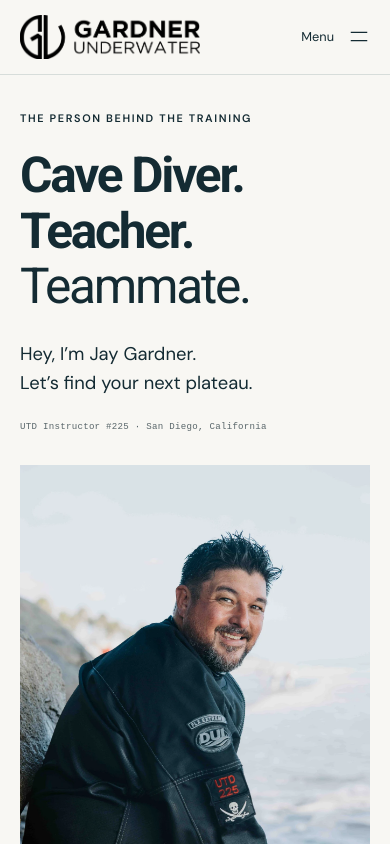
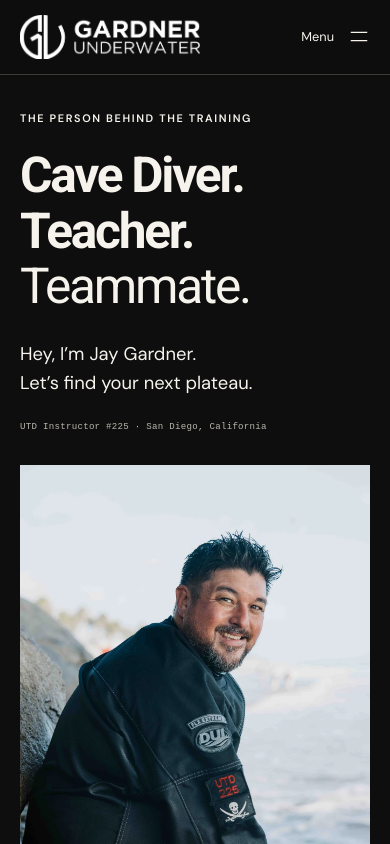
Before and after one commit to jeremiahrgardner/gardnerunderwater, a Next.js app: page /about in a window 390 px wide. Shown: the top 844 px of the page. Built offline with nearby package versions, Linux system fonts and the light colour scheme.

Commit message:
Apply black and gold branding throughout the site

```diff
--- a/app/editorial.css
+++ b/app/editorial.css
@@ -1,22 +1,12 @@
 /* The editorial layer: clear choices, real people, and room to read. */
-:root {
-  --canvas: #f8f7f3;
-  --paper: #eeefea;
-  --card: #fffefa;
-  --ink: #142b33;
-  --ink-dark: #09232c;
-  --muted: #59666a;
-  --border: #d7ddda;
-  --gold: #e6c469;
-  --gold-dark: #776027;
-}
+
 .site-header {
-  background: rgba(248, 247, 243, 0.98);
+  background: rgba(14, 14, 14, 0.98);
 }
 .site-header-home {
   background: var(--ink-dark);
-  color: #fffefa;
-  border-color: #28414a;
+  color: var(--white);
+  border-color: var(--border);
 }
 .site-header-home .brand-symbol {
   filter: none;
@@ -29,7 +19,7 @@
   color: var(--ink-dark);
 }
 .site-header-home .header-cta:hover {
-  background: #f3d68c;
+  background: var(--gold-hover);
 }
 .header-inner {
   height: 88px;
@@ -47,18 +37,18 @@
   font-size: 0.8rem;
 }
 .site-footer {
-  background: #081e26;
+  background: var(--ink-dark);
 }
 .site-footer .footer-label,
 .footer-brand .eyebrow {
-  color: #aebfc4;
+  color: var(--muted);
 }
 .site-footer .footer-brand > p {
-  color: #b9c9cd;
+  color: var(--muted);
 }
 .footer-bottom {
-  color: #aebfc4;
-  border-color: #31454c;
+  color: var(--muted);
+  border-color: var(--border);
 }
 .eyebrow {
   font-family: var(--body);
@@ -96,8 +86,8 @@
 
 .landing-hero {
   position: relative;
-  background: #082b37;
-  color: #fffefa;
+  background: var(--ink-dark);
+  color: var(--white);
   min-height: min(750px, 85svh);
   isolation: isolate;
 }
@@ -113,12 +103,12 @@
   background:
     linear-gradient(
       90deg,
-      rgba(3, 22, 30, 0.92) 0%,
-      rgba(3, 22, 30, 0.8) 27%,
-      rgba(3, 22, 30, 0.35) 65%,
-      rgba(3, 22, 30, 0.05)
+      rgba(0, 0, 0, 0.92) 0%,
+      rgba(0, 0, 0, 0.8) 27%,
+      rgba(0, 0, 0, 0.35) 65%,
+      rgba(0, 0, 0, 0.05)
     ),
-    linear-gradient(0deg, rgba(3, 22, 30, 0.55), transparent 28%);
+    linear-gradient(0deg, rgba(0, 0, 0, 0.55), transparent 28%);
 }
 .landing-hero-content {
   min-height: min(750px, 85svh);
@@ -129,7 +119,7 @@
   align-items: flex-start;
 }
 .landing-hero .eyebrow {
-  color: #e8dfbd;
+  color: var(--gold);
   font-size: 0.68rem;
   margin-bottom: 30px;
 }
@@ -142,7 +132,7 @@
   max-width: 1000px;
 }
 .landing-hero-content > p {
-  color: #e2e9e9;
+  color: var(--ink);
   font-size: 1.07rem;
   line-height: 1.8;
   max-width: 46ch;
@@ -159,7 +149,7 @@
   min-height: 48px;
 }
 .hero-instructor-link > span {
-  border-bottom: 1px solid #a7c3ca;
+  border-bottom: 1px solid var(--gold);
   padding-bottom: 3px;
 }
 .hero-instructor-link:hover {
@@ -179,14 +169,14 @@
   font-family: var(--mono);
   letter-spacing: 0.08em;
   text-transform: uppercase;
-  color: #c9dadd;
+  color: var(--muted);
 }
 .landing-hero-footer > a {
   display: flex;
   align-items: center;
   gap: 18px;
   font-size: 0.69rem;
-  color: #dce7e7;
+  color: var(--ink);
 }
 .landing-hero-footer > a svg {
   transform: rotate(90deg);
@@ -298,7 +288,7 @@
   transition: border-color 0.2s;
 }
 .training-path:hover {
-  border-color: #7b9098;
+  border-color: var(--gold);
 }
 .path-index {
   display: flex;
@@ -308,7 +298,7 @@
   font-size: 0.7rem;
 }
 .path-index > span:first-child {
-  color: #74858a;
+  color: var(--muted);
   font-family: var(--mono);
   font-size: 0.6rem;
 }
@@ -360,7 +350,7 @@
   font-size: 0.8rem;
 }
 .landing-instructor {
-  background: #e9edeb;
+  background: var(--paper);
   padding-block: 78px;
 }
 .landing-instructor-grid {
@@ -372,7 +362,7 @@
 .landing-instructor-image {
   position: relative;
   height: 550px;
-  background: #154455;
+  background: var(--paper);
 }
 .landing-instructor-image > img {
   object-fit: cover;
@@ -384,7 +374,7 @@
   left: 24px;
   right: 24px;
   padding: 16px 18px;
-  background: rgba(248, 247, 243, 0.97);
+  background: rgba(24, 24, 24, 0.97);
   display: flex;
   align-items: center;
   justify-content: space-between;
@@ -433,7 +423,7 @@
   gap: 50px;
 }
 .landing-quote .eyebrow {
-  color: #aebfc4;
+  color: var(--muted);
   font-size: 0.62rem;
   padding-top: 8px;
 }
@@ -447,7 +437,7 @@
   font-weight: 500;
 }
 .landing-quote figcaption > span {
-  color: #b1c1c6;
+  color: var(--muted);
 }
 .landing-process-grid {
   display: grid;
@@ -475,11 +465,12 @@
   font-size: 0.9rem;
 }
 .landing-articles {
-  background: #eeefea;
+  background: var(--paper);
 }
 .consultation-cta {
+  color: var(--ink-dark);
   padding-block: 75px;
-  background: #e8c870;
+  background: var(--gold);
 }
 .consultation-cta .cta-grid {
   grid-template-columns: 1.3fr 1fr;
@@ -493,7 +484,7 @@
   font-size: 0.64rem;
 }
 .consultation-cta p {
-  color: #3e453a;
+  color: #26230f;
   font-size: 0.95rem;
 }
 .consultation-cta .btn-primary {
@@ -501,10 +492,10 @@
   color: var(--white);
 }
 .consultation-cta .btn-primary:hover {
-  background: #28434d;
+  background: #292929;
 }
 .consultation-cta .cta-note {
-  color: #4f5142;
+  color: #35301b;
 }
 
 /* Articles remain plain server-rendered HTML, with a comfortable reading measure. */
@@ -572,7 +563,7 @@
   position: relative;
   height: auto;
   aspect-ratio: 1.9;
-  background: #123742;
+  background: var(--paper);
   overflow: hidden;
 }
 .article-card-image img {
@@ -649,7 +640,7 @@
 }
 .article-header {
   border-bottom: 1px solid var(--border);
-  background: #eeefea;
+  background: var(--paper);
   padding-block: 30px 55px;
 }
 .article-header-grid {
@@ -768,7 +759,7 @@
 }
 .article-prose > p {
   font-size: 1.04rem;
-  color: #344a52;
+  color: var(--ink);
   line-height: 1.95;
   margin-bottom: 25px;
 }
@@ -797,13 +788,13 @@
   scroll-margin-top: 120px;
 }
 .article-prose a {
-  color: #215a71;
+  color: var(--gold);
   text-decoration: underline;
   text-underline-offset: 4px;
-  text-decoration-color: #8daab5;
+  text-decoration-color: var(--gold);
 }
 .article-prose a:hover {
-  text-decoration-color: #215a71;
+  text-decoration-color: var(--gold);
 }
 .article-prose ul,
 .article-prose ol {
@@ -813,7 +804,7 @@
 .article-prose li {
   font-size: 1.02rem;
   line-height: 1.85;
-  color: #344a52;
+  color: var(--ink);
   padding-left: 5px;
   margin-bottom: 10px;
 }
@@ -891,7 +882,7 @@
 /* A clear landing page for every training link in the journal. */
 .course-detail-intro {
   padding-block: 30px 55px;
-  background: #eeefea;
+  background: var(--paper);
   border-bottom: 1px solid var(--border);
 }
 .course-detail-intro .eyebrow {
@@ -1198,8 +1189,8 @@
   }
   .landing-hero-shade {
     background:
-      linear-gradient(90deg, rgba(3, 22, 30, 0.83), rgba(3, 22, 30, 0.5)),
-      linear-gradient(0deg, rgba(3, 22, 30, 0.55), transparent 50%);
+      linear-gradient(90deg, rgba(0, 0, 0, 0.83), rgba(0, 0, 0, 0.5)),
+      linear-gradient(0deg, rgba(0, 0, 0, 0.55), transparent 50%);
   }
   .landing-hero-content {
     padding-top: 68px;
@@ -1611,7 +1602,7 @@
   }
 }
 .instructor-student-proof {
-  border-top: 1px solid #c9d2d1;
+  border-top: 1px solid var(--border);
   padding-top: 23px;
   margin-top: 28px;
 }
@@ -1657,7 +1648,7 @@
   flex-direction: column;
   gap: 8px;
   padding: 18px 22px;
-  background: #f2df9d;
+  background: var(--gold);
   color: var(--ink-dark);
   font-size: 0.83rem;
   margin-bottom: 30px;
@@ -1684,8 +1675,8 @@
 /* Learn pages reuse the site's paper, ink and typographic palette. */
 .learn-reading { max-width: 850px; }
 .learn-reading h1 { font-size: clamp(2.3rem, 6vw, 4.5rem); line-height: 1.08; margin: 1.5rem 0; }
-.learn-answer, .learn-course, .learn-author, .learn-draft { padding: clamp(1.25rem, 4vw, 2rem); background: var(--paper, #f4f1e9); border: 1px solid currentColor; margin: 2rem 0; }
-.learn-answer { font-size: 1.2rem; line-height: 1.7; border-left: 4px solid var(--gold, #b89960); }
+.learn-answer, .learn-course, .learn-author, .learn-draft { padding: clamp(1.25rem, 4vw, 2rem); background: var(--paper, #181818); border: 1px solid currentColor; margin: 2rem 0; }
+.learn-answer { font-size: 1.2rem; line-height: 1.7; border-left: 4px solid var(--gold, #E5B812); }
 .learn-draft { border-style: dashed; }
 .learn-video { width: 100%; aspect-ratio: 16 / 9; border: 0; margin: 2rem 0; }
 .learn-reading .article-prose table { display: block; overflow-x: auto; }
@@ -1703,7 +1694,7 @@
 
 /* Full original wordmark; the transparent black artwork reverses on dark surfaces. */
 .brand-wordmark { display: block; width: 210px; height: auto; flex: 0 0 auto; }
-.site-header-home .brand-wordmark,
+.site-header .brand-wordmark,
 .site-footer .brand-wordmark { filter: invert(1); }
 .site-footer .brand-wordmark { width: 240px; }
 @media (max-width: 600px) {
@@ -1718,7 +1709,7 @@
 .training-expedition-photo > img { object-position: center 60%; }
 
 .about-portrait img { object-position: center 32%; }
-.portrait-credit { position: absolute; right: 12px; bottom: 12px; padding: 6px 10px; background: rgba(8, 30, 38, .9); color: #fff; font-size: .7rem; line-height: 1.4; }
+.portrait-credit { position: absolute; right: 12px; bottom: 12px; padding: 6px 10px; background: rgba(8, 8, 8, .9); color: #fff; font-size: .7rem; line-height: 1.4; }
 .note-photo img { object-position: center; }
 
 /* A quiet reading index: topic links support the articles rather than competing with them. */
@@ -1732,7 +1723,7 @@
 .learn-topic-links { display: flex; flex-wrap: wrap; gap: 8px; }
 .learn-topic-links a { display: inline-flex; align-items: center; min-height: 44px; padding: 9px 15px; border: 1px solid var(--border); border-radius: 24px; background: transparent; font-size: .82rem; line-height: 1.4; transition: background .15s, border-color .15s; }
 .learn-topic-links a:hover { background: var(--paper); border-color: var(--muted); }
-.learn-topic-links a[aria-current="page"] { background: var(--ink); border-color: var(--ink); color: var(--canvas); }
+.learn-topic-links a[aria-current="page"] { background: var(--gold); border-color: var(--gold); color: var(--ink-dark); }
 .learn-collection { margin-top: 36px; }
 .learn-collection-heading { display: flex; justify-content: space-between; align-items: baseline; gap: 16px; margin-bottom: 8px; }
 .learn-collection-heading h2 { font-size: 1.3rem; font-weight: 600; letter-spacing: -.015em; }
--- a/app/globals.css
+++ b/app/globals.css
@@ -21,16 +21,19 @@
 }
 
 :root {
-  --canvas: #f7f6f0;
-  --paper: #eeeee6;
-  --card: #fffef9;
-  --ink: #202924;
-  --ink-dark: #16251e;
-  --muted: #62675e;
-  --border: #d9dacf;
-  --gold: #e8c64b;
-  --gold-dark: #756018;
-  --white: #fffef9;
+  color-scheme: dark;
+  --gold-hover: #f2ce4a;
+  --border-strong: #79766d;
+  --canvas: #0e0e0e;
+  --paper: #181818;
+  --card: #202020;
+  --ink: #f5f3ec;
+  --ink-dark: #080808;
+  --muted: #b9b6ad;
+  --border: #3d3b35;
+  --gold: #E5B812;
+  --gold-dark: #E5B812;
+  --white: #f5f3ec;
   --display: "Roboto", Arial, sans-serif;
   --body: "DM Sans", Arial, sans-serif;
   --serif: "EB Garamond", Georgia, serif;
@@ -162,7 +165,7 @@ main:focus {
 .status-dot {
   width: 7px;
   height: 7px;
-  background: #768357;
+  background: var(--gold);
   border-radius: 50%;
   flex-shrink: 0;
 }
@@ -187,6 +190,7 @@ main:focus {
   border: 0;
 }
 .skip-link {
+  color: var(--ink-dark);
   position: fixed;
   top: 8px;
   left: 8px;
@@ -219,18 +223,18 @@ main:focus {
     border-color 0.2s;
 }
 .btn-dark {
-  background: var(--ink-dark);
-  color: var(--white);
+  background: var(--gold);
+  color: var(--ink-dark);
 }
 .btn-dark:hover {
-  background: #314a3d;
+  background: var(--gold-hover);
 }
 .btn-primary {
   background: var(--gold);
   color: var(--ink-dark);
 }
 .btn-primary:hover {
-  background: #f3d66a;
+  background: var(--gold-hover);
 }
 .btn-outline {
   border-color: var(--border);
@@ -239,7 +243,7 @@ main:focus {
 .btn-outline:hover {
   background: var(--ink-dark);
   color: var(--white);
-  border-color: var(--ink-dark);
+  border-color: var(--gold);
 }
 .text-link {
   display: inline-flex;
@@ -261,7 +265,7 @@ main:focus {
 }
 .utility-bar {
   background: var(--ink-dark);
-  color: #e5e8df;
+  color: var(--ink);
   font-family: var(--mono);
   font-size: 0.59rem;
   letter-spacing: 0.08em;
@@ -283,7 +287,7 @@ main:focus {
   position: sticky;
   top: 0;
   z-index: 80;
-  background: rgba(247, 246, 240, 0.97);
+  background: rgba(14, 14, 14, 0.97);
   border-bottom: 1px solid var(--border);
   backdrop-filter: blur(12px);
 }
@@ -361,7 +365,7 @@ main:focus {
   margin: 0 0 0 auto;
 }
 .mobile-menu::backdrop {
-  background: rgba(13, 24, 18, 0.55);
+  background: rgba(0, 0, 0, 0.7);
   backdrop-filter: blur(4px);
 }
 .mobile-menu-inner {
@@ -483,7 +487,7 @@ main:focus {
   position: relative;
   min-height: 620px;
   overflow: hidden;
-  background: #06333c;
+  background: var(--ink-dark);
 }
 .hero-visual > img {
   object-fit: cover;
@@ -493,7 +497,7 @@ main:focus {
   position: absolute;
   content: "";
   inset: 0;
-  background: linear-gradient(transparent 40%, rgba(3, 22, 23, 0.7));
+  background: linear-gradient(transparent 40%, rgba(0, 0, 0, 0.7));
   pointer-events: none;
 }
 .photo-marker {
@@ -536,7 +540,7 @@ main:focus {
 .photo-arrow {
   display: grid;
   place-items: center;
-  border: 1px solid #94a9a0;
+  border: 1px solid var(--border-strong);
   width: 46px;
   height: 46px;
   font-size: 1.5rem;
@@ -687,10 +691,10 @@ main:focus {
   align-items: center;
 }
 .philosophy-feature .eyebrow {
-  color: #c8cbbd;
+  color: var(--muted);
 }
 .philosophy-feature p {
-  color: #bbc5b9;
+  color: var(--muted);
   font-size: 0.9rem;
 }
 .philosophy-feature .large-copy {
@@ -707,7 +711,7 @@ main:focus {
   display: flex;
   gap: 24px;
   padding-block: 28px;
-  border-bottom: 1px solid #3b4b40;
+  border-bottom: 1px solid var(--border);
 }
 .principle-stack > div:first-child {
   padding-top: 0;
@@ -733,7 +737,7 @@ main:focus {
 .instructor-photo {
   position: relative;
   height: 580px;
-  background: #173e47;
+  background: var(--paper);
 }
 .instructor-photo img {
   object-fit: cover;
@@ -828,8 +832,8 @@ figcaption > span {
 }
 
 .site-footer {
-  background: #14221b;
-  color: #f2f2e9;
+  background: var(--ink-dark);
+  color: var(--ink);
 }
 .footer-grid {
   display: grid;
@@ -838,13 +842,13 @@ figcaption > span {
   padding-block: 64px;
 }
 .footer-brand > p {
-  color: #b8c1b3;
+  color: var(--muted);
   font-size: 0.8rem;
   margin-top: 22px;
   margin-bottom: 20px;
 }
 .footer-brand .eyebrow {
-  color: #a7b09f;
+  color: var(--muted);
   font-size: 0.53rem;
   font-weight: 400;
 }
@@ -852,7 +856,7 @@ figcaption > span {
   font-family: var(--mono);
   font-size: 0.58rem;
   letter-spacing: 0.1em;
-  color: #a7b09f;
+  color: var(--muted);
   text-transform: uppercase;
   font-weight: 400;
   margin: 5px 0 23px;
@@ -881,11 +885,11 @@ figcaption > span {
   justify-content: space-between;
   align-items: center;
   gap: 20px;
-  border-top: 1px solid #354337;
+  border-top: 1px solid var(--border);
   padding-block: 22px;
   font-family: var(--mono);
   font-size: 0.53rem;
-  color: #a7b09f;
+  color: var(--muted);
   letter-spacing: 0.03em;
 }
 
@@ -948,15 +952,15 @@ figcaption > span {
   border-color: var(--border);
 }
 .filter-tabs button[aria-pressed="true"] {
-  color: var(--white);
-  background: var(--ink-dark);
+  color: var(--ink-dark);
+  background: var(--gold);
 }
 .course-search {
   display: flex;
   align-items: center;
   gap: 10px;
   min-height: 44px;
-  border-bottom: 1px solid #a5aa9b;
+  border-bottom: 1px solid var(--border-strong);
   padding-inline: 4px;
 }
 .course-search input {
@@ -1098,7 +1102,7 @@ details ul {
 .wide-photo {
   height: 380px;
   position: relative;
-  background: #06333c;
+  background: var(--ink-dark);
 }
 .wide-photo > img {
   object-fit: cover;
@@ -1152,7 +1156,7 @@ details ul {
   display: flex;
   align-items: flex-start;
   gap: 25px;
-  border-top: 1px solid #d4d6c9;
+  border-top: 1px solid var(--border);
   padding-block: 24px;
 }
 .principle-list > article:first-child {
@@ -1213,7 +1217,7 @@ details ul {
 .about-portrait {
   position: relative;
   height: 650px;
-  background: #123540;
+  background: var(--paper);
 }
 .about-portrait img {
   object-fit: cover;
@@ -1313,12 +1317,12 @@ details ul {
 .pricing-featured {
   background: var(--ink-dark);
   color: var(--white);
-  border-color: var(--ink-dark);
+  border-color: var(--gold);
 }
 .pricing-featured > p,
 .pricing-featured .card-topline,
 .pricing-featured .price-note {
-  color: #c1cabd;
+  color: var(--muted);
 }
 .pricing-explainer {
   display: grid;
@@ -1381,7 +1385,7 @@ details ul {
   width: 100%;
   min-width: 0;
   background: var(--card);
-  border: 1px solid #c8cbbe;
+  border: 1px solid var(--border-strong);
   padding: 13px 14px;
   border-radius: 2px;
   font-size: 0.85rem;
@@ -1393,12 +1397,12 @@ details ul {
 }
 .form-field input::placeholder,
 .form-field textarea::placeholder {
-  color: #767a70;
+  color: var(--muted);
 }
 .form-field input:focus,
 .form-field select:focus,
 .form-field textarea:focus {
-  border-color: var(--ink-dark);
+  border-color: var(--gold);
 }
 .form-submit {
   display: flex;
@@ -1578,14 +1582,14 @@ thead th:last-child {
   flex-shrink: 0;
 }
 .merch-banner .eyebrow {
-  color: #bdc6b7;
+  color: var(--muted);
   margin-bottom: 14px;
 }
 .merch-banner h2 {
   margin-bottom: 15px;
 }
 .merch-banner p {
-  color: #c0cab9;
+  color: var(--muted);
   font-size: 0.85rem;
   max-width: 60ch;
 }
```
